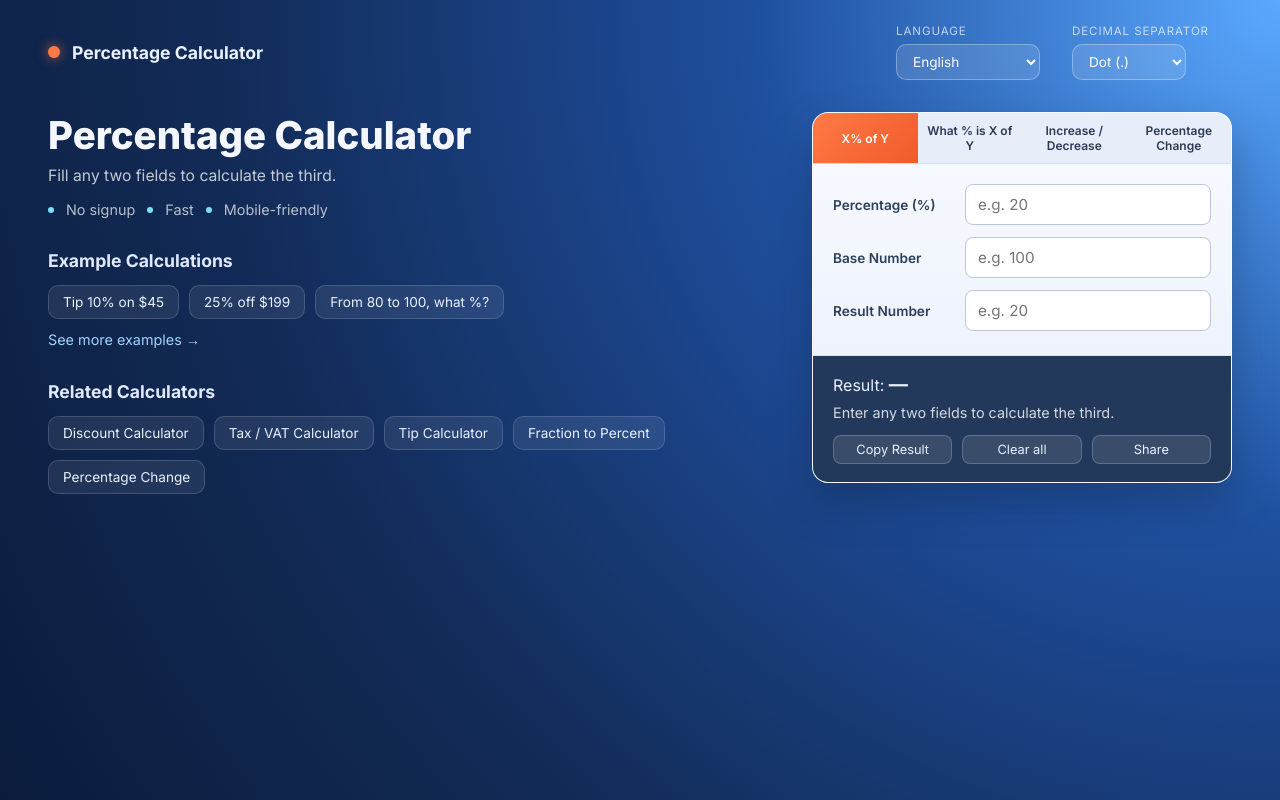
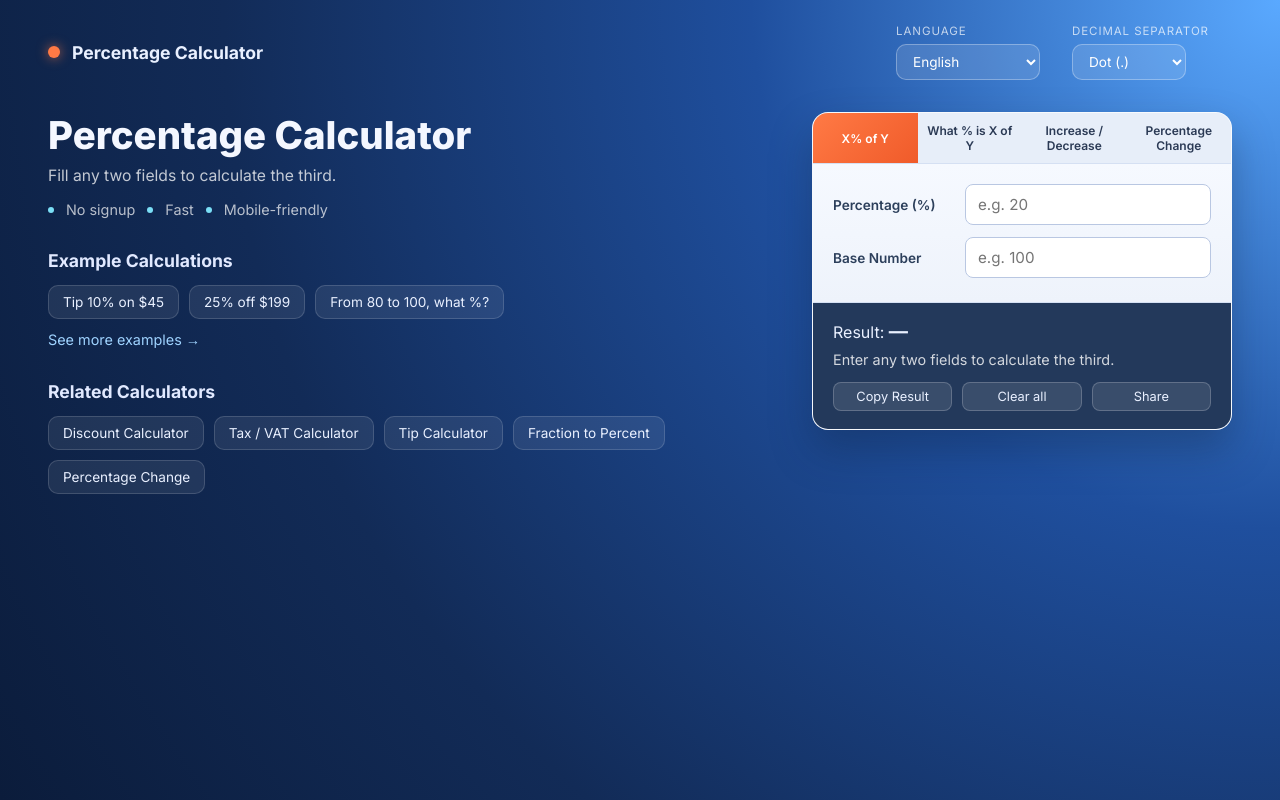
Before and after one commit to FranciscoMMonteiro/percentage_calculator_site, a React (Vite) app: page / in a window 1280 px wide. Built offline with nearby package versions, Linux system fonts and the light colour scheme.

Commit message:
Erase "Result Number" field when "X% of Y" is selected

```diff
--- a/src/App.jsx
+++ b/src/App.jsx
@@ -192,6 +192,7 @@ function App() {
                 />
               </div>
 
+              {mode !== 'percent_of' && (
                 <div className="input-group">
                   <label htmlFor="result">{t.result_label}</label>
                   <input
@@ -203,6 +204,7 @@ function App() {
                     className={lastEdited.includes('result') ? 'active' : 'calculated'}
                   />
                 </div>
+              )}
 
             </div>
 
```
Lines whose indentation alone changed are shown as unchanged.
